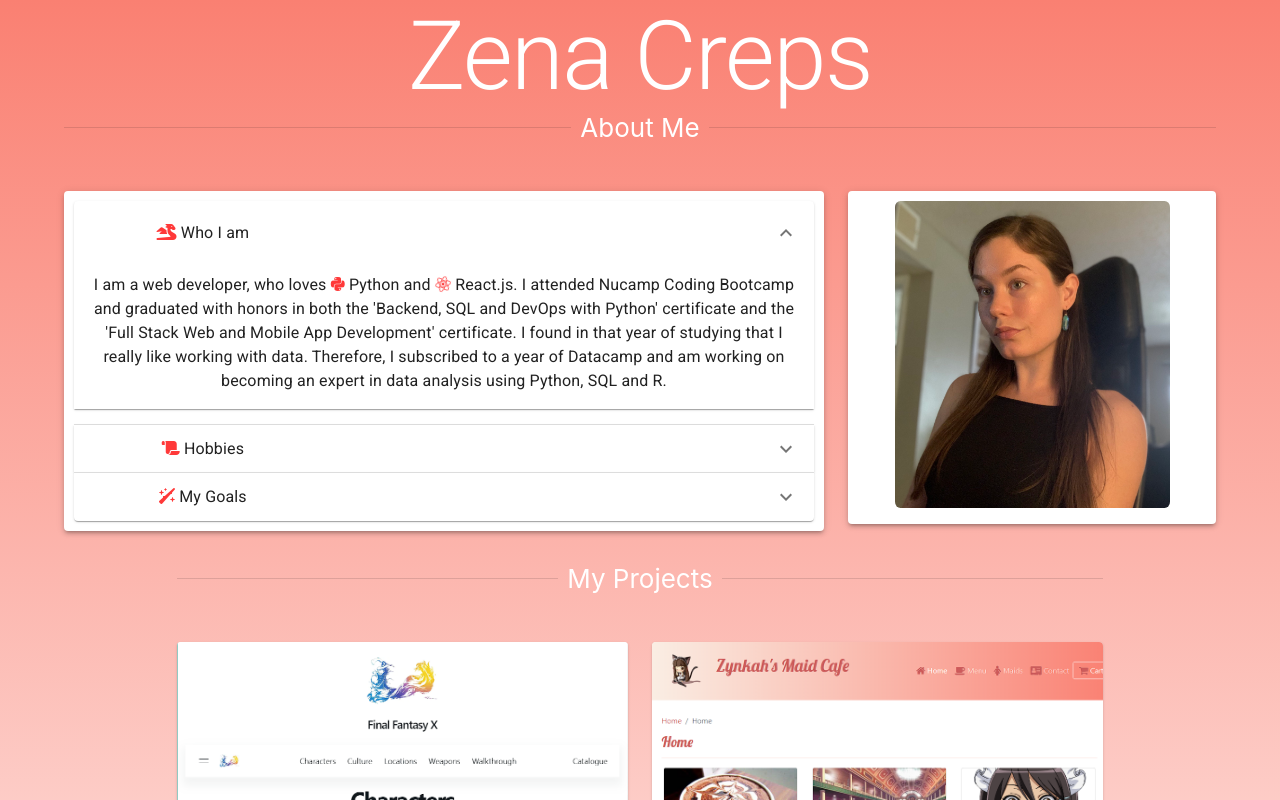
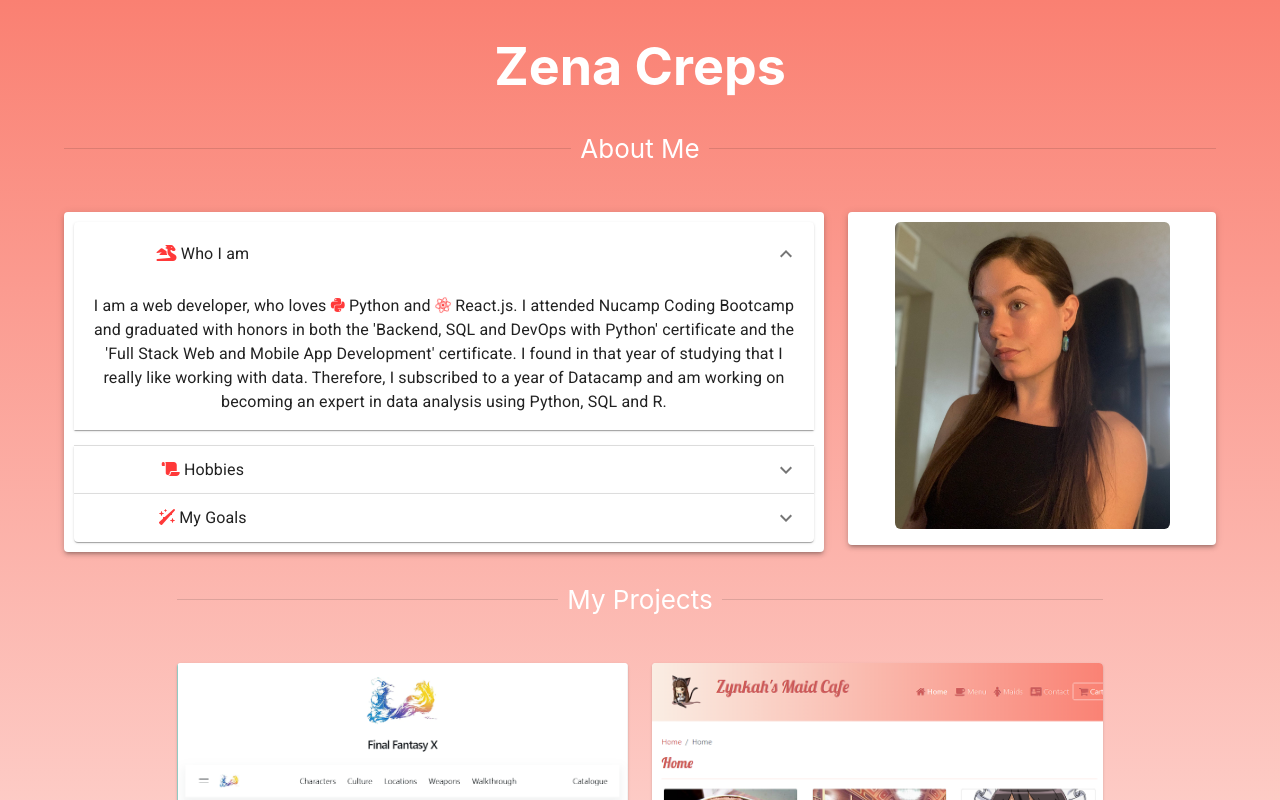
Before and after one commit to Zynkah/Portfolio, a React (Create React App) app: page / in a window 1280 px wide. Shown: the top 800 px of the page. Built offline with nearby package versions, Linux system fonts and the light colour scheme.

Commit message:
title adjustment

```diff
--- a/src/components/Header.js
+++ b/src/components/Header.js
@@ -1,9 +1,30 @@
-import { Typography } from "@mui/material";
+// import { Typography } from "@mui/material";
+import { useSpring, animated } from "@react-spring/web";
+import { useState } from "react";
 
 const Header = () => {
+  const [state, toggle] = useState(true);
+  const { x } = useSpring({
+    from: { x: 0 },
+    x: state ? 1 : 0,
+    config: { duration: 1000 },
+  });
   return (
     <header className="App-header">
-      <Typography variant="h1">Zena Creps</Typography>
+      <div onClick={() => toggle(!state)}>
+        <animated.h1
+          style={{
+            opacity: x.to({ range: [0, 1], output: [0.3, 1] }),
+            scale: x.to({
+              range: [0, 0.25, 0.35, 0.45, 0.55, 0.65, 0.75, 1],
+              output: [1, 0.97, 0.9, 1.1, 0.9, 1.1, 1.03, 1],
+            }),
+          }}
+        >
+          Zena Creps
+        </animated.h1>
+      </div>
+      {/* <Typography variant="h1">Zena Creps</Typography> */}
     </header>
   );
 };
```
